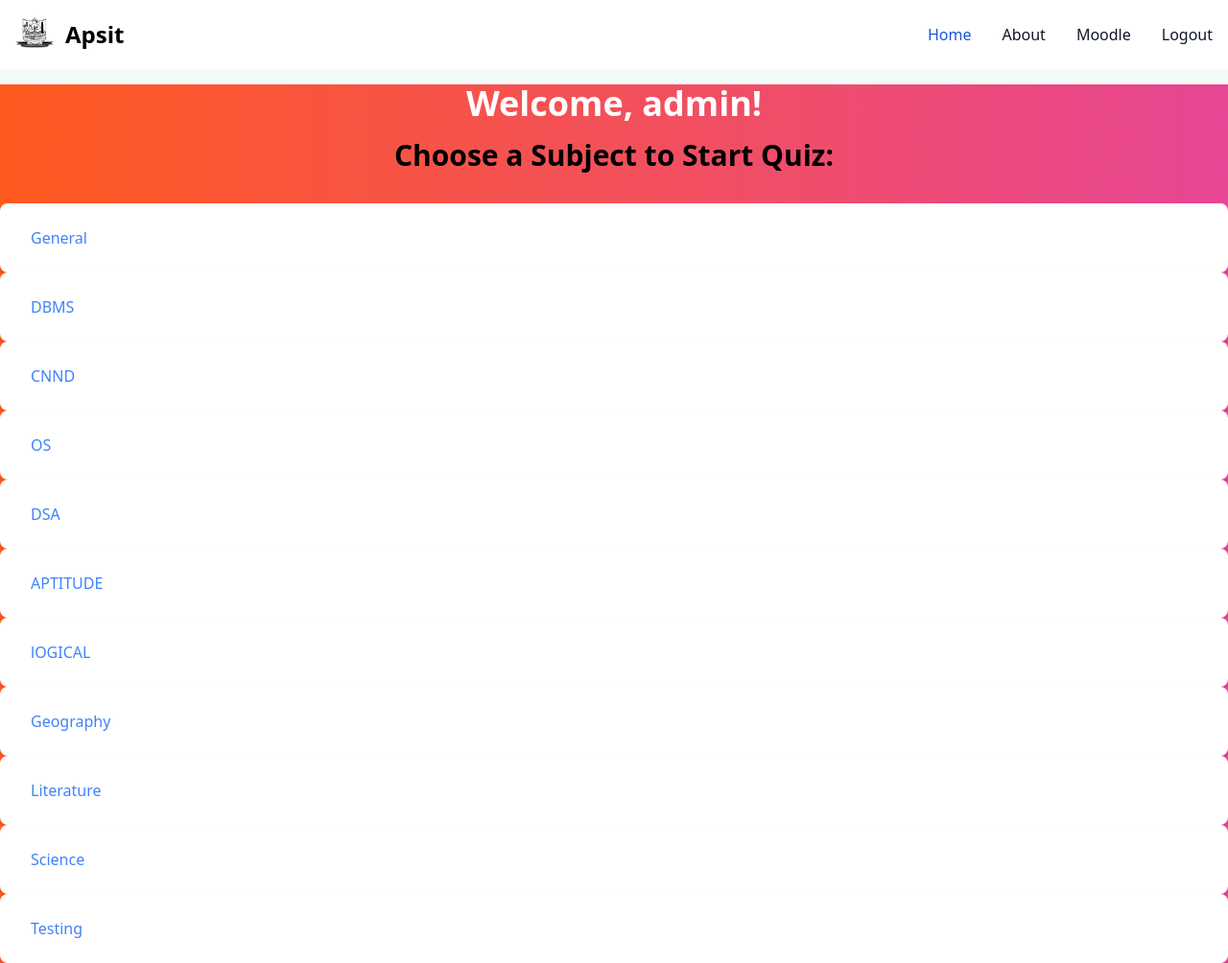
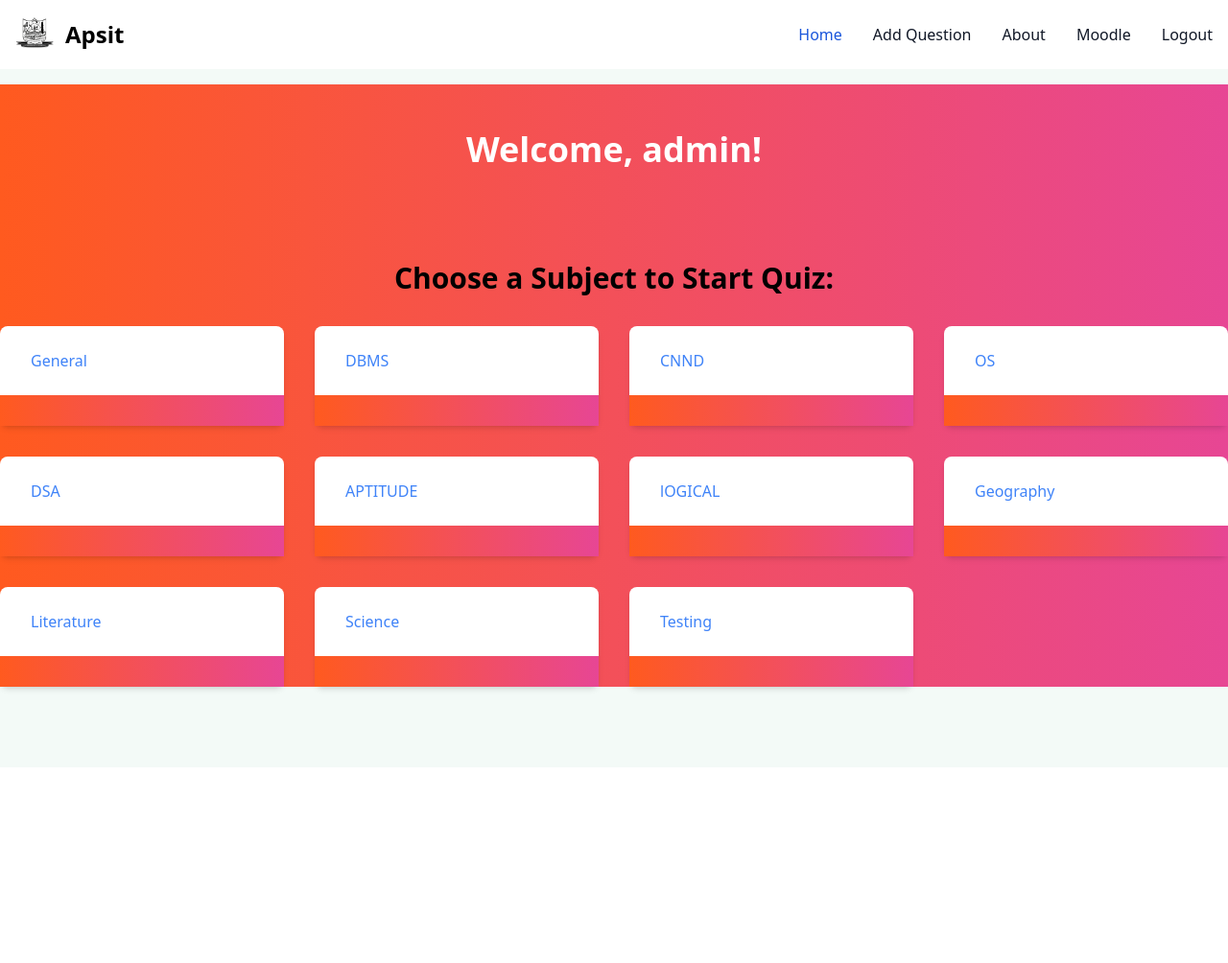
Before and after one commit to Aryan-AAP/Python-mini-project, a Django app: page / in a window 1280 px wide. Shown: the whole page at 96% size. After the commit the page ends 725 px from the top, so only its background shows below. Run offline with Django 3.2, Linux system fonts and the light colour scheme; a user stored in the database is signed in; data comes from the database, SQL or seed files in the repository; both versions use the stored data as it was after the commit; some libraries are stand-ins or nearby versions.

Commit message:
before video making

```diff
--- a/loginreg/urls.py
+++ b/loginreg/urls.py
@@ -2,9 +2,13 @@
 from django.urls import path, include
 from loginreg import views
 from django.urls import path
+# from . import views
 from . import views
 
-# Your URL patterns go here
+# Your URL patterns go herefrom django.urls import path
+# from . import views
+from django.urls import path
+from . import views
 
 urlpatterns = [
     path('',views.index, name="home"),
@@ -12,8 +16,11 @@
         path('start_quiz/<str:subject>/', views.start_quiz, name='start_quiz'),
     path('submit_quiz/', views.submit_quiz, name='submit_quiz'),
 
-    path('login',views.loginUser, name="login"),
-    path('logout',views.logoutUser, name="logout"),
+    # path('login',views.loginUser, name="login"),
+    # path('logout',views.logoutUser, name="logout"),
+    path('login', views.loginUser, name="login"),  # Add a trailing slash
+path('logout/', views.logoutUser, name="logout"),  # Add a trailing slash
+
         path("about", views.about, name='about'),
     path("services", views.services, name='services'),
     path("contact", views.contact, name='contact'),
@@ -25,3 +32,21 @@
     # path('quiz_results/', views.quiz_results, name='quiz_results'),
 
 ]
+
+
+
+# from django.urls import path, include
+# from loginreg import views
+
+# urlpatterns = [
+#     path('', views.index, name="home"),
+#     path('start_quiz/<str:subject>/', views.start_quiz, name='start_quiz'),
+#     path('submit_quiz/', views.submit_quiz, name='submit_quiz'),
+#     path('login/', views.loginUser, name="login"),  # Updated login URL pattern
+#     path('logout/', views.logoutUser, name="logout"),
+#     path("about/", views.about, name='about'),
+#     path("services/", views.services, name='services'),
+#     path("contact/", views.contact, name='contact'),
+#     path('add_question/', views.add_question, name='add_question'),
+#     path('submit_quiz/', views.submit_quiz, name='submit_quiz'),
+# ]
--- a/loginreg/views.py
+++ b/loginreg/views.py
@@ -24,8 +24,17 @@
 from .models import QuizItem
 from django.contrib.auth.decorators import login_required
 
-@login_required
+# @login_requiredfrom django.shortcuts import render, redirect
+from django.contrib.auth.decorators import login_required
+from django.urls import reverse
+
 def index(request):
+    if not request.user.is_authenticated:
+        # return redirect(reverse('login'))
+        return render(request, "login.html")
+        # If user is not authenticated, redirect them to the login page
+        #  # Assuming the login URL name is 'login'
+
     # Fetch unique subjects from the database
     subjects = QuizItem.objects.values("subject").distinct()
 
@@ -34,8 +43,6 @@
 
     return render(request, "index.html", {"subjects": subjects, "user_score": user_score})
 
-from django.shortcuts import render
-from .models import QuizItem
 
 
 def start_quiz(request, subject):
@@ -74,6 +81,31 @@
             return render(request, "login.html")
 
     return render(request, "login.html")
+
+
+# from django.shortcuts import render, redirect
+# from django.contrib.auth import logout, authenticate, login
+# from django.contrib.auth.models import User
+
+# def loginUser(request):
+#     if request.method == "POST":
+#         username = request.POST.get("username")
+#         password = request.POST.get("password")
+#         print(username, password)
+
+#         # check if user has entered correct credentials
+#         user = authenticate(username=username, password=password)
+
+#         if user is not None:
+#             # A backend authenticated the credentials
+#             login(request, user)
+#             return redirect("/")  # Redirect to the homepage after successful login
+
+#         else:
+#             # No backend authenticated the credentials
+#             return render(request, "login.html")
+
+#     return render(request, "login.html")
 
 
 def logoutUser(request):
--- a/static/src/output.css
+++ b/static/src/output.css
@@ -1149,6 +1139,11 @@
   margin-bottom: 1.25rem;
 }
 
+.my-8 {
+  margin-top: 2rem;
+  margin-bottom: 2rem;
+}
+
 .mb-1 {
   margin-bottom: 0.25rem;
 }
@@ -1415,6 +1374,10 @@
   resize: both;
 }
 
+.grid-cols-1 {
+  grid-template-columns: repeat(1, minmax(0, 1fr));
+}
+
 .grid-cols-4 {
   grid-template-columns: repeat(4, minmax(0, 1fr));
 }
@@ -1457,6 +1420,10 @@
 
 .justify-between {
   justify-content: space-between;
+}
+
+.gap-8 {
+  gap: 2rem;
 }
 
 .space-x-2 > :not([hidden]) ~ :not([hidden]) {
@@ -1673,6 +1640,11 @@
   padding-right: 1.5rem;
 }
 
+.py-12 {
+  padding-top: 3rem;
+  padding-bottom: 3rem;
+}
+
 .py-2 {
   padding-top: 0.5rem;
   padding-bottom: 0.5rem;
@@ -2068,8 +2045,8 @@
 }
 
 @media (min-width: 640px) {
-  .sm\:w-1\/2 {
-    width: 50%;
+  .sm\:grid-cols-2 {
+    grid-template-columns: repeat(2, minmax(0, 1fr));
   }
 }
 
@@ -2095,16 +2072,16 @@
     display: none;
   }
 
-  .md\:w-1\/3 {
-    width: 33.333333%;
-  }
-
   .md\:w-6\/12 {
     width: 50%;
   }
 
   .md\:w-auto {
     width: auto;
+  }
+
+  .md\:grid-cols-3 {
+    grid-template-columns: repeat(3, minmax(0, 1fr));
   }
 
   .md\:flex-row {
@@ -2178,8 +2155,8 @@
 }
 
 @media (min-width: 1024px) {
-  .lg\:w-1\/4 {
-    width: 25%;
+  .lg\:grid-cols-4 {
+    grid-template-columns: repeat(4, minmax(0, 1fr));
   }
 }
 
--- a/templates/add_question.html
+++ b/templates/add_question.html
@@ -1,4 +1,3 @@
-<!-- quiz/templates/quiz/add_question.html -->
 {% extends "base.html" %}
 
 {% block content %}
--- a/templates/base.html
+++ b/templates/base.html
@@ -28,6 +28,14 @@
           <li>
             <a href="/" class="block py-2 px-3 text-white bg-blue-700 rounded md:bg-transparent md:text-blue-700 md:p-0 dark:text-white md:dark:text-blue-500" aria-current="page">Home</a>
           </li>
+
+          {% if user.is_staff %}
+<li>
+    <a href="add_question/" class="block py-2 px-3 text-gray-900 rounded hover:bg-gray-100 md:hover:bg-transparent md:border-0 md:hover:text-blue-700 md:p-0 dark:text-white md:dark:hover:text-blue-500 dark:hover:bg-gray-700 dark:hover:text-white md:dark:hover:bg-transparent">Add Question</a>
+</li>
+{% endif %}
+
+
           <li>
             <a href="/about" class="block py-2 px-3 text-gray-900 rounded hover:bg-gray-100 md:hover:bg-transparent md:border-0 md:hover:text-blue-700 md:p-0 dark:text-white md:dark:hover:text-blue-500 dark:hover:bg-gray-700 dark:hover:text-white md:dark:hover:bg-transparent">About</a>
           </li>
@@ -41,6 +49,7 @@
           <!-- <li>
             <a href="/contact" class="block py-2 px-3 text-gray-900 rounded hover:bg-gray-100 md:hover:bg-transparent md:border-0 md:hover:text-blue-700 md:p-0 dark:text-white md:dark:hover:text-blue-500 dark:hover:bg-gray-700 dark:hover:text-white md:dark:hover:bg-transparent">Contact</a>
           </li> -->
+
         </ul>
       </div>
     </div>
--- a/templates/index.html
+++ b/templates/index.html
@@ -13,16 +13,19 @@
   <div class="container mx-auto my-8">
     <h2 class="text-3xl font-semibold mb-8 text-center">Choose a Subject to Start Quiz:</h2>
 
-    <div class="grid  grid-cols-1 sm:grid-cols-2 md:grid-cols-3 lg:grid-cols-4 gap-8">
+    <div class="grid grid-cols-1 sm:grid-cols-2 md:grid-cols-3 lg:grid-cols-4 gap-8">
       {% for subject in subjects %}
-        <div class="relative overflow-hidden bg-white rounded-lg shadow-md transform hover:scale-105 transition-transform">
+        <div class="bg-white rounded-lg shadow-md">
           <a href="{% url 'start_quiz' subject=subject.subject %}" class="block p-6">
-            <div class="flex items-center">
-              <i class="fas fa-book text-blue-500 text-3xl mr-2"></i>
-              <div class="text-blue-500">{{ subject.subject }}</div>
+            <div class="flex items-center justify-between">
+              <div class="flex items-center">
+                <i class="fas fa-book text-blue-500 text-3xl mr-2"></i>
+                <div class="text-blue-500">{{ subject.subject }}</div>
+              </div>
+              <i class="fas fa-chevron-right text-gray-400"></i>
             </div>
           </a>
-          <div class="hidden absolute top-0 right-full p-4 bg-gradient-to-r from-orange-500 to-pink-500 text-white rounded-l-lg subject-info">
+          <div class="p-4 bg-gradient-to-r from-orange-500 to-pink-500 text-white rounded-b-lg">
             <!-- Additional information about the subject can go here -->
             <!-- You can customize this part based on your requirements -->
           </div>
```
Also changed, not shown: other parts of static/src/output.css (+9 -50 lines), README.md, db.sqlite3.
